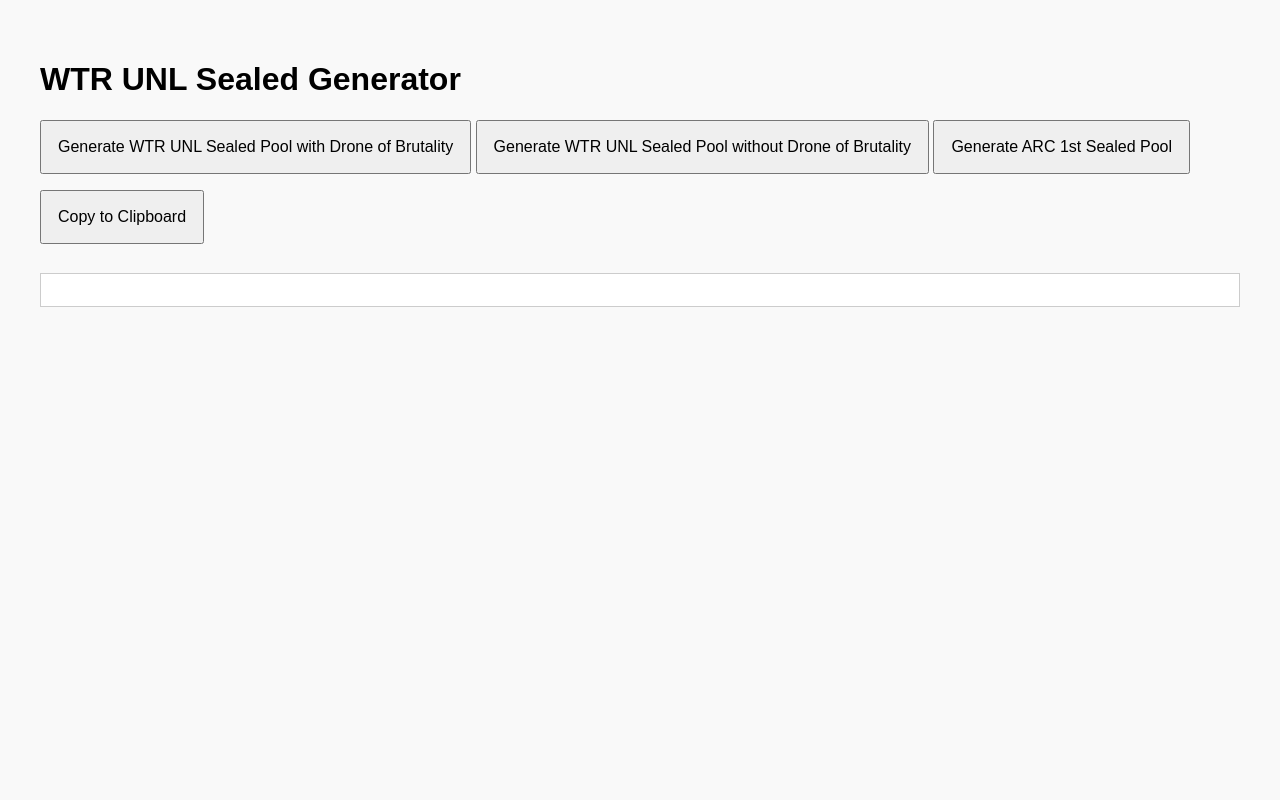
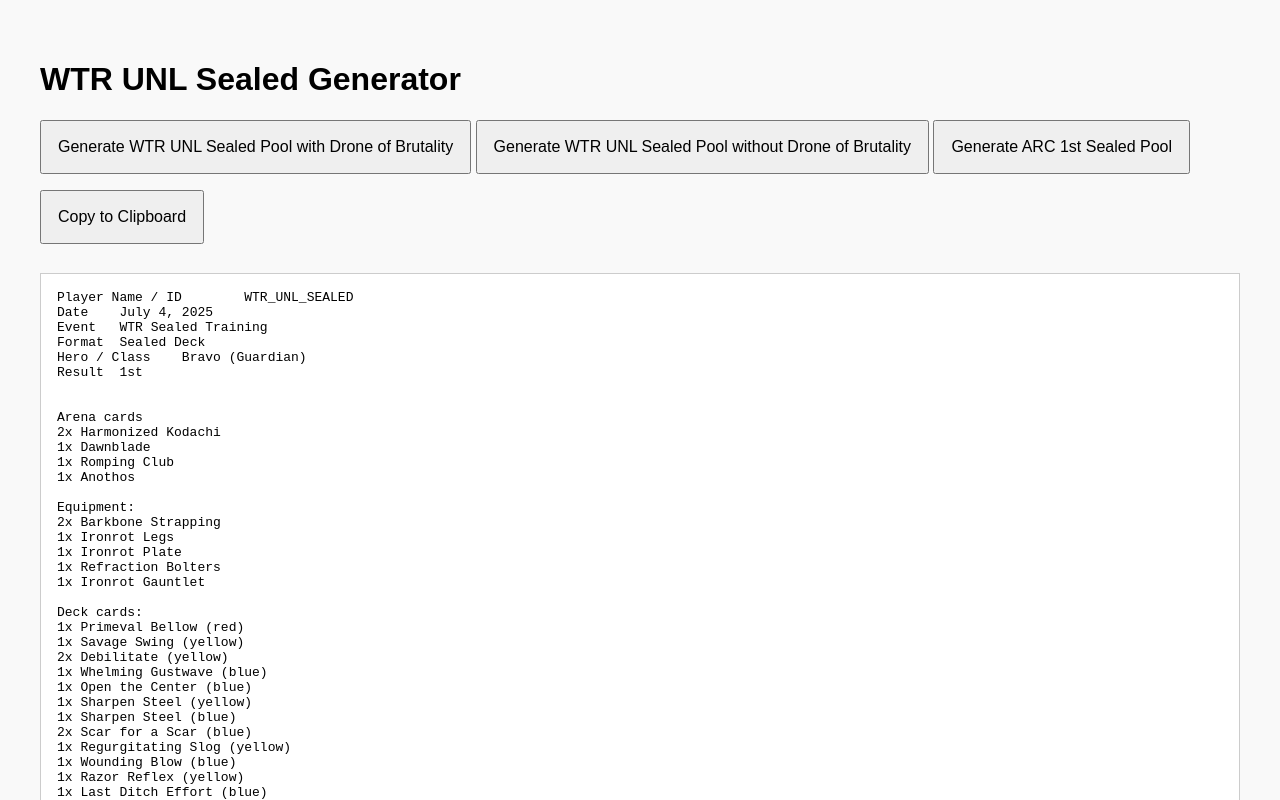
Before and after one commit to ZacharyCauchi/WTR_Sealed, a plain HTML site: page index.html in a window 1280 px wide. Both pictures are taken after a click on the button "Generate WTR UNL Sealed Pool without Drone of Brutality". Shown: the top 800 px of the page. Drawn offline with Linux system fonts and the light colour scheme.

Commit message:
Update index.html

```diff
--- a/index.html
+++ b/index.html
@@ -157,7 +157,7 @@
           } else if (rareRoll < 1 / 12 + 1 / 6) {
             deck.push(...sample(WTR_SUPER, 1), ...sample(WTR_ALL_RARES, 1));
           } else {
-            deck.push(...sample(WTR_WTR_ALL_RARES, 2));
+            deck.push(...sample(WTR_ALL_RARES, 2));
           }
         }
 
```
